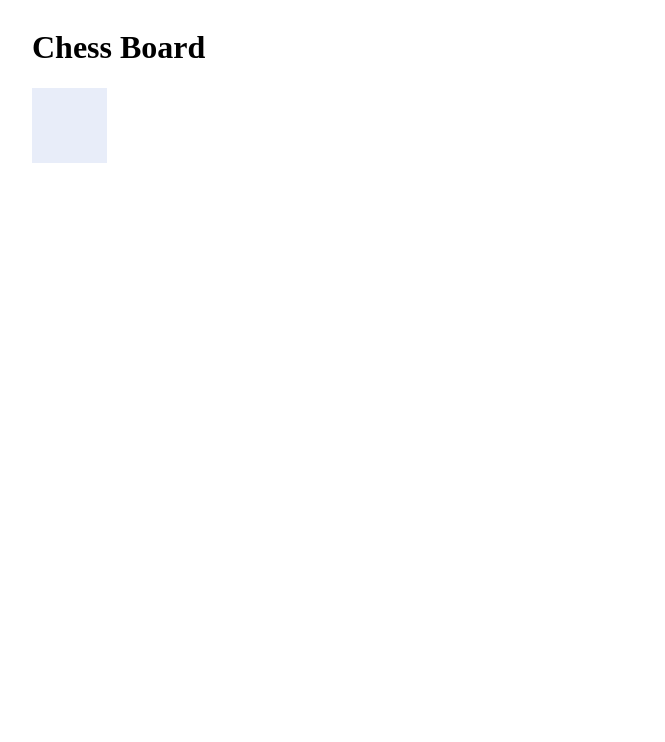
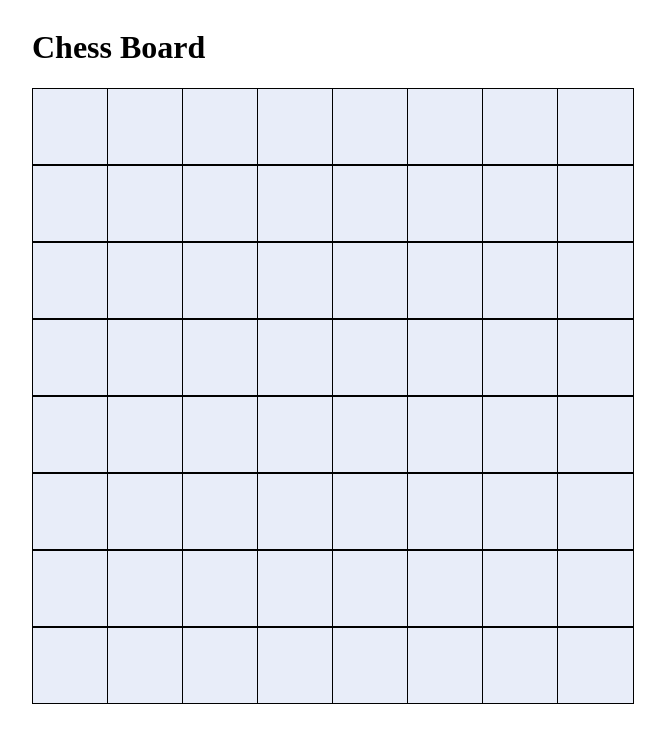
Before and after one commit to YastrebovaAnna/chess-board, a React (Vite) app: page / in a window 1280 px wide. Shown: the top 742 px of the page, without its empty margins (308-973 px from the left). Built offline with nearby package versions, Linux system fonts and the light colour scheme.

Commit message:
Display all blocks for chess-board

```diff
--- a/package.json
+++ b/package.json
@@ -10,6 +10,7 @@
     "preview": "vite preview"
   },
   "dependencies": {
+    "prop-types": "^15.8.1",
     "react": "^18.3.1",
     "react-dom": "^18.3.1"
   },
--- a/src/App.jsx
+++ b/src/App.jsx
@@ -1,10 +1,11 @@
 import ChessBoard from "./components/Board/Board.jsx";
+import {initialBoard} from "./data/initialBoard.js";
 
 function App() {
     return (
         <>
             <h1>Chess Board</h1>
-            <ChessBoard></ChessBoard>
+            <ChessBoard initialBoard={initialBoard}></ChessBoard>
         </>
     )
 }
--- a/src/components/Board/Board.jsx
+++ b/src/components/Board/Board.jsx
@@ -1,10 +1,21 @@
 import {Square} from "../Square/Square.jsx";
 import './Board.css'
 
-function Board() {
-    return <div className="Board">
-        <Square></Square>
-    </div>
+
+// eslint-disable-next-line react/prop-types
+function Board({initialBoard}) {
+    return (
+        <div className="Board">
+            {/* eslint-disable-next-line react/prop-types */}
+            {initialBoard.map((row, rowIndex) => (
+                <div key={rowIndex}>
+                    {row.map((col, colIndex) => (
+                        <Square key={`${rowIndex}-${colIndex}`}/>
+                    ))}
+                </div>
+            ))}
+        </div>
+    );
 }
 
 export default Board;
--- a/src/components/Square/Square.css
+++ b/src/components/Square/Square.css
@@ -1,9 +1,10 @@
 .square {
     width: 75px;
     height: 75px;
-    background-color: rgba(232, 237, 249, 1.00); /* second rgba(183, 192, 216, 1.00) */
+    background-color: rgba(232, 237, 249, 1.00);
+    border: 1px solid black;
 }
 
 .square:hover {
-    background-color: lightblue;
+    background-color: rgba(183, 192, 216, 1.00);
 }
--- /dev/null
+++ b/src/data/initialBoard.js
@@ -0,0 +1,12 @@
+const initialBoard = [
+    ['R', 'N', 'B', 'Q', 'K', 'B', 'N', 'R'],
+    ['P', 'P', 'P', 'P', 'P', 'P', 'P', 'P'],
+    ['', '', '', '', '', '', '', ''],
+    ['', '', '', '', '', '', '', ''],
+    ['', '', '', '', '', '', '', ''],
+    ['', '', '', '', '', '', '', ''],
+    ['P', 'P', 'P', 'P', 'P', 'P', 'P', 'P'],
+    ['R', 'N', 'B', 'Q', 'K', 'B', 'N', 'R'],
+];
+
+export {initialBoard};
```
Also changed, not shown: src/components/Board/Board.css (line endings or trailing spaces), 1 other file (tests, documents, lock files or other folders).
